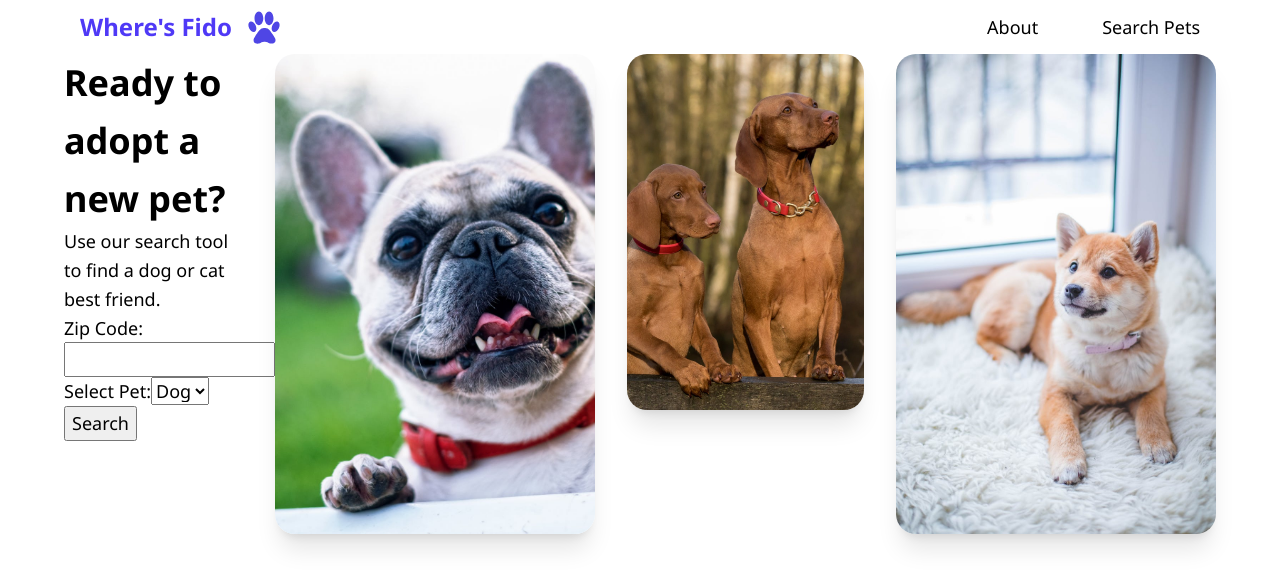
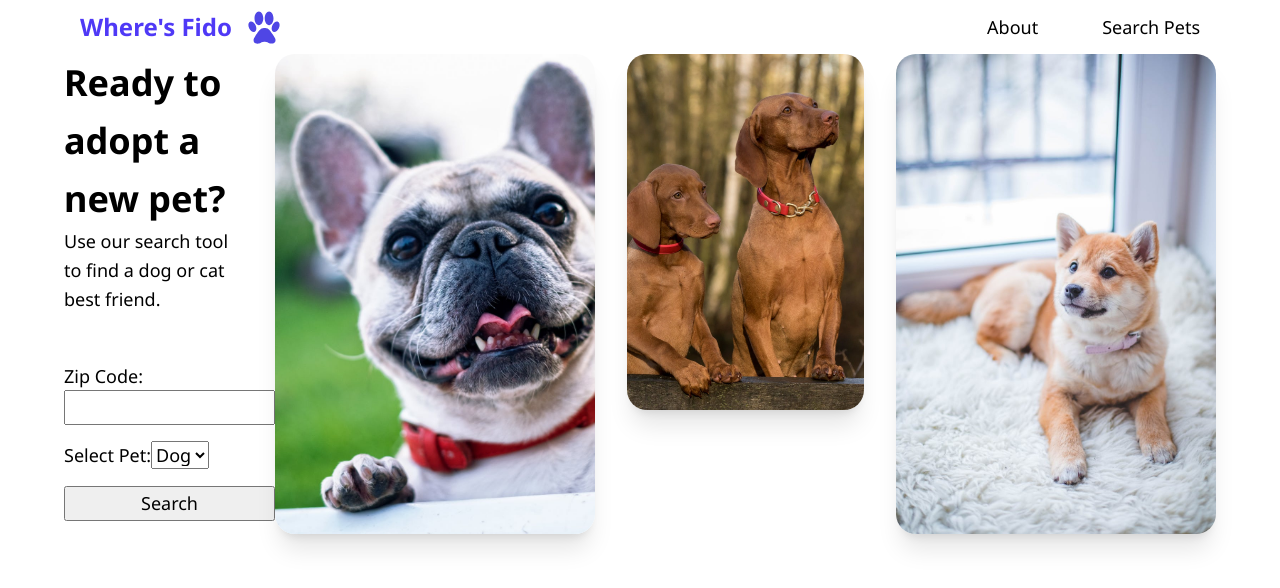
Before and after one commit to apcurran/wheres-fido-app, a React (Vite) app in the folder client/: page /pets-search in a window 1280 px wide. Shown: the top 588 px of the page. Built offline with nearby package versions, Linux system fonts and the light colour scheme; the HTML template or start-up script is replaced by a standard one.

Commit message:
Make form groups take up horizontal row space, fix invalid property values with `grid-area` by removing quotes

```diff
--- a/client/src/pages/search-pets/SearchPets.css
+++ b/client/src/pages/search-pets/SearchPets.css
@@ -5,13 +5,26 @@
         grid-template-areas: "info imgs";
     }
 
+    .info-top {
+        margin-block-end: 3rem;
+    }
+
+    .info-form {
+        display: flex;
+        flex-direction: column;
+
+        .form-group {
+            margin-block-end: 1rem;
+        }
+    }
+
     .info-group {
-        grid-area: "info";
+        grid-area: info;
     }
 
     .adoption-img-group {
         /* child property */
-        grid-area: "imgs";
+        grid-area: imgs;
 
         /* as a parent property */
         display: grid;
```
